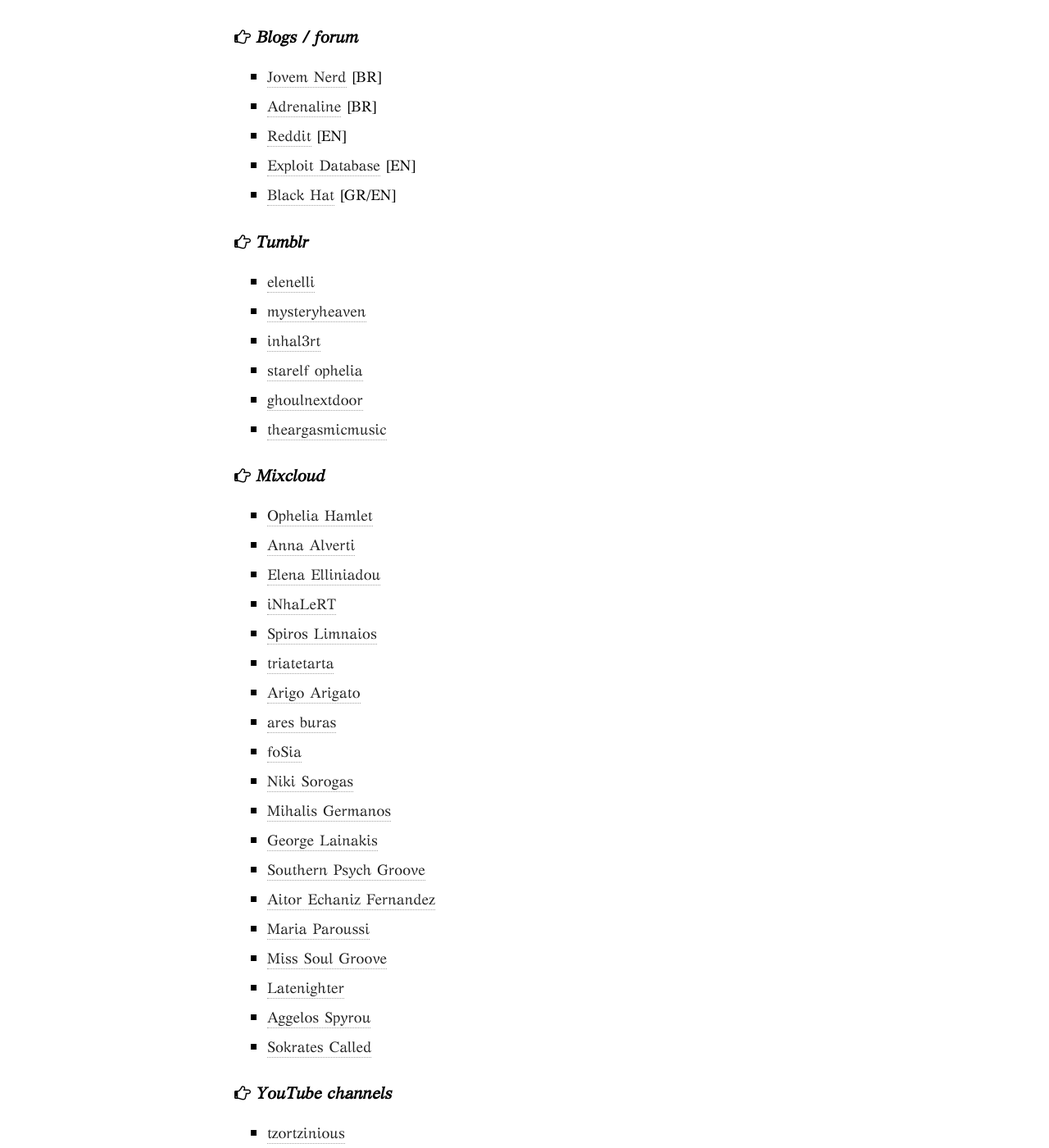
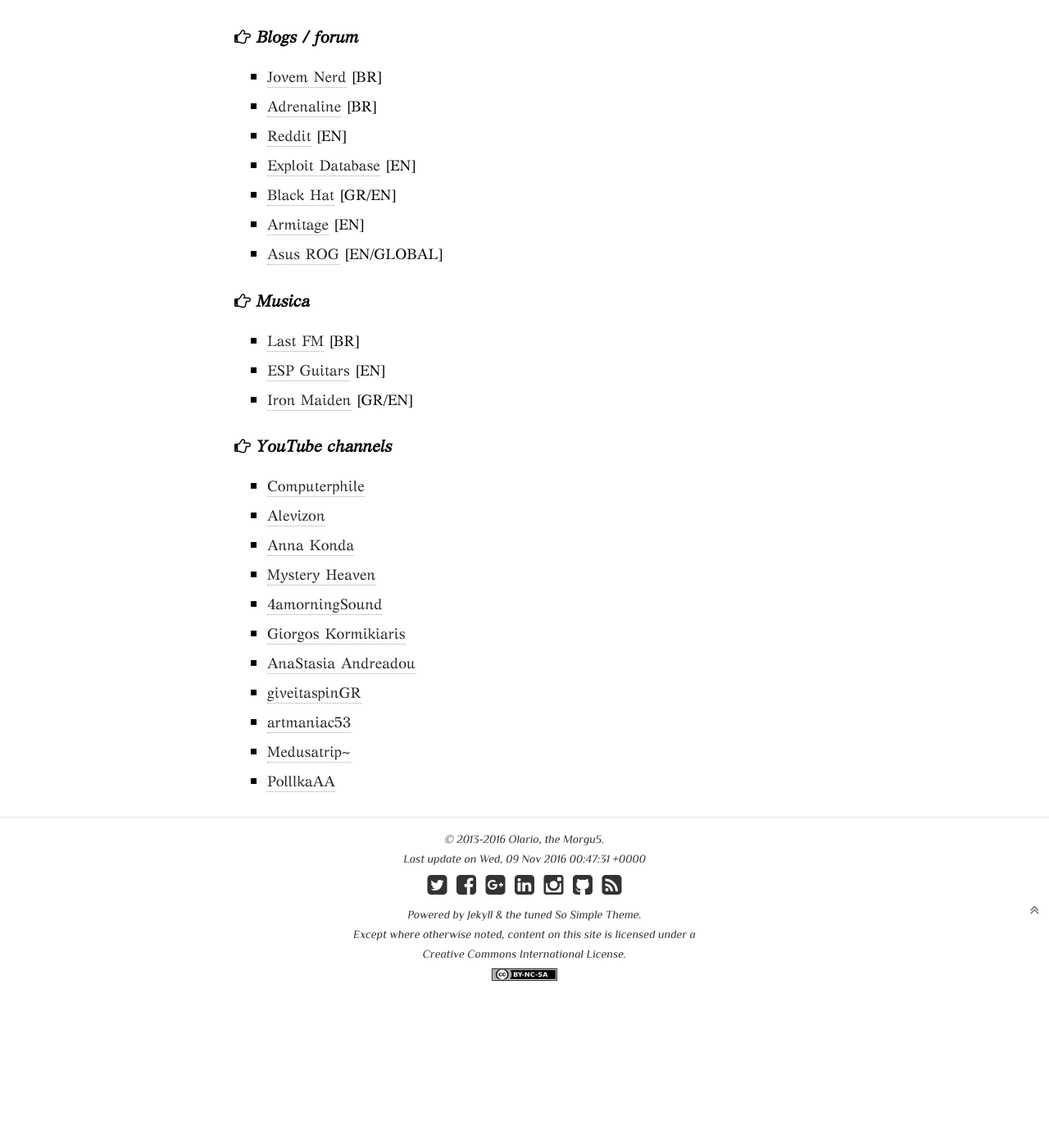
Before and after one commit to Agt-Morgu5/agt-morgu5.github.io, a Jekyll site: the page built from links/index.md, in a window 1280 px wide and 1400 px high, scrolled down 577 px. Shown: the whole window at 82% size. Built offline with Jekyll 4.4.1, drawn with Linux system fonts in a browser that asks for light colours; nearby versions of some CDN libraries; after the commit the page ends 1800 px from its top, so only the background shows below that.

Commit message:
black-hat-bats

```diff
--- a/links/index.md
+++ b/links/index.md
@@ -19,42 +19,20 @@
 * [Reddit](https://www.reddit.com/){:target="_blank"}  [EN]
 * [Exploit Database](https://www.exploit-db.com/){:target="_blank"}  [EN]
 * [Black Hat](https://www.blackhat.com/){:target="_blank"}  [GR/EN]
+* [Armitage](http://www.fastandeasyhacking.com/){:target="_blank"} [EN]
+* [Asus ROG](http://rog.asus.com/landing.aspx){:target="_blank"} [EN/GLOBAL]
 
 
-##### <i class="fa fa-hand-o-right"></i> Tumblr
+##### <i class="fa fa-hand-o-right"></i> Musica
 
-* [elenelli](http://elenelli.tumblr.com/){:target="_blank"}
-* [mysteryheaven](http://mysteryheaven.tumblr.com/){:target="_blank"}
-* [inhal3rt](http://inhal3rt.tumblr.com/){:target="_blank"}
-* [starelf ophelia](http://elenib.tumblr.com/){:target="_blank"}
-* [ghoulnextdoor](http://ghoulnextdoor.tumblr.com/){:target="_blank"}
-* [theargasmicmusic](http://theargasmicmusic.tumblr.com/){:target="_blank"}
+* [Last FM](http://www.last.fm/pt/){:target="_blank"} [BR]
+* [ESP Guitars](http://www.espguitars.com/){:target="_blank"} [EN]
+* [Iron Maiden](http://ironmaiden.com/){:target="_blank"} [GR/EN]
 
-##### <i class="fa fa-hand-o-right"></i> Mixcloud
-
-* [Ophelia Hamlet](http://www.mixcloud.com/opheliah2o/){:target="_blank"}
-* [Anna Alverti](http://www.mixcloud.com/annaalverti102/){:target="_blank"}
-* [Elena Elliniadou](http://www.mixcloud.com/elenaelliniadou/){:target="_blank"}
-* [iNhaLeRT](http://www.mixcloud.com/iNhaLeRT/){:target="_blank"}
-* [Spiros Limnaios](http://www.mixcloud.com/spiros-limnaios/){:target="_blank"}
-* [triatetarta](http://www.mixcloud.com/triatetarta/){:target="_blank"}
-* [Arigo Arigato](http://www.mixcloud.com/FlyingArigo/){:target="_blank"}
-* [ares buras](http://www.mixcloud.com/aresburas/){:target="_blank"}
-* [foSia](http://www.mixcloud.com/foSia/){:target="_blank"}
-* [Niki Sorogas](http://www.mixcloud.com/electronikaki/){:target="_blank"}
-* [Mihalis Germanos](http://www.mixcloud.com/mihalisgermanos/){:target="_blank"}
-* [George Lainakis](http://www.mixcloud.com/georgelainakis/){:target="_blank"}
-* [Southern Psych Groove](http://www.mixcloud.com/southernpsychgroove/){:target="_blank"}
-* [Aitor Echaniz Fernandez](http://www.mixcloud.com/AitorEchaniz/){:target="_blank"}
-* [Maria Paroussi](http://www.mixcloud.com/mariaparoussi/){:target="_blank"}
-* [Miss Soul Groove](http://www.mixcloud.com/misssoulgroove/){:target="_blank"}
-* [Latenighter](http://www.mixcloud.com/athinakis/){:target="_blank"}
-* [Aggelos Spyrou](http://www.mixcloud.com/aggelosspyrou/){:target="_blank"}
-* [Sokrates Called](http://www.mixcloud.com/anartcalled/){:target="_blank"}
 
 ##### <i class="fa fa-hand-o-right"></i> YouTube channels
 
-* [tzortzinious](https://www.youtube.com/channel/UC-cSXjGlG90Gw8VDTwsL06g){:target="_blank"}
+* [Computerphile](https://www.youtube.com/user/Computerphile){:target="_blank"}
 * [Alevizon](https://www.youtube.com/channel/UCDUmKobggGUPVz6A8x2qGdg){:target="_blank"}
 * [Anna Konda](https://www.youtube.com/channel/UCRwxlqapFLv9EIrzOQ0aN1g){:target="_blank"}
 * [Mystery Heaven](https://www.youtube.com/channel/UChzWjhoTgEQ-ZS5XgOPqh_w){:target="_blank"}
```
